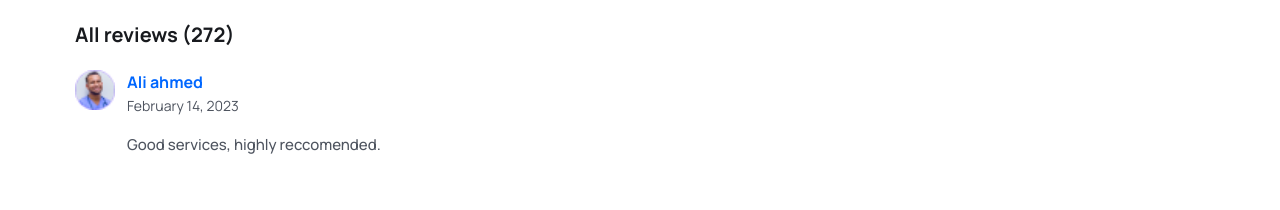
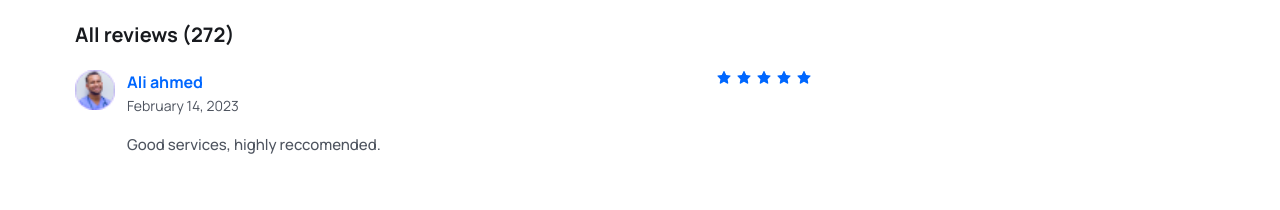
Before and after one commit to Isurulak1/Doctor_apoiment_bookingapp, a React (Vite) app in the folder frontend/: page /doctors/1 in a window 1280 px wide. Both pictures are taken after a click on the button "Feedback". Shown: the part 485-695 px from the top of the page. Built offline with nearby package versions, Linux system fonts and the light colour scheme.

Commit message:
Update Feedback.jsx

```diff
--- a/frontend/src/pages/Doctors/Feedback.jsx
+++ b/frontend/src/pages/Doctors/Feedback.jsx
@@ -1,6 +1,7 @@
 import React from 'react'
 import avatar from '../../assets/images/avatar-icon.png'
 import { formatDate } from '../../utils/FormateDate'
+import {AiFillStar} from 'react-icons/ai'
 
 const Feedback = () => {
   return (
@@ -23,6 +24,11 @@ const Feedback = () => {
               <p className='text_para mt-3 font-medium text-[15px] '>Good services, highly reccomended.</p>
             </div>
           </div>
+          <div className='flex gap-1'>
+            {[ ...Array(5).keys()].map((_,index) => (
+              <AiFillStar key={index} color='#0067FF' />
+            ))}
+          </div>
         </div>
       </div>
     </div>
```
